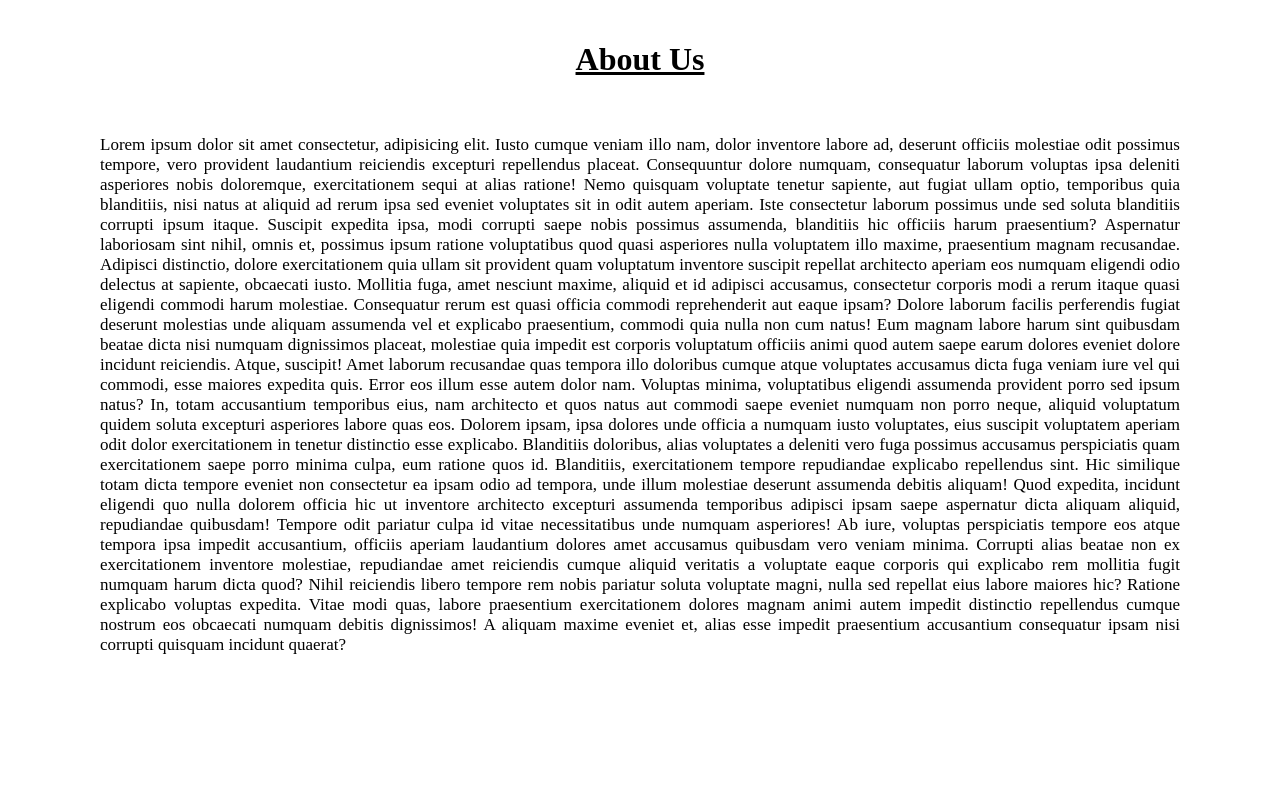
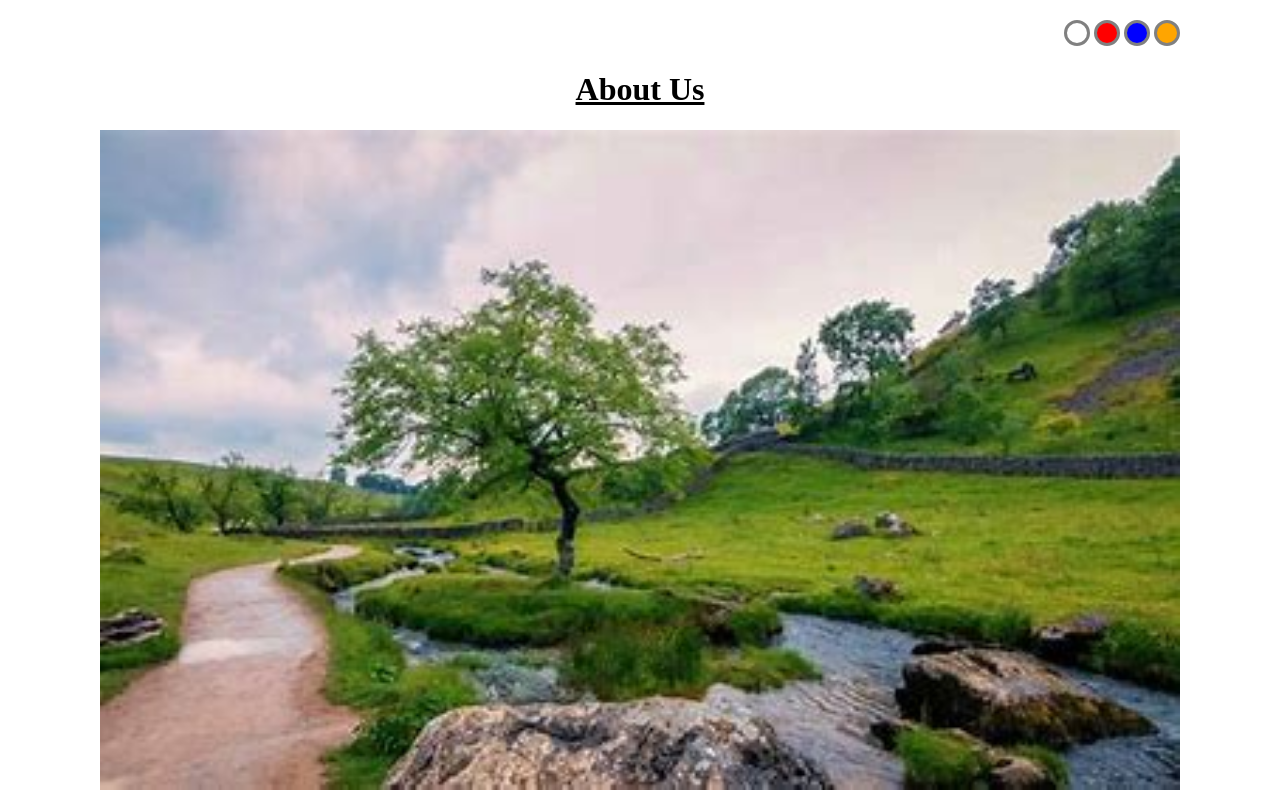
Before and after one commit to vickyraj0255/sticky-bar, a plain HTML site: page background changer/index.html in a window 1280 px wide. Shown: the top 800 px of the page. Drawn offline with Linux system fonts and the light colour scheme.

Commit message:
add color

```diff
--- a/background changer/index.html
+++ b/background changer/index.html
@@ -25,11 +25,42 @@
             font-size: 17px;
             text-align: justify;
         }
+        .btn{
+            width: 20px;
+            height: 20px;
+            display: inline-block;
+            border: solid gray 3px;
+            border-radius: 50%;
+            cursor: pointer;
+        }
+        #white{
+
+            background-color: white;
+        }
+        #red{
+            background-color: red;
+        }
+        #blue{
+            background-color: blue;
+
+        }
+        #orange{
+
+            background-color: orange;
+        }
+        #color-switcher{
+            text-align: right;
+        }
     </style>
 
 </head>
 <body>
-
+    <div id="color-switcher">
+        <span class="btn" id="white"></span>
+        <span class="btn" id="red"></span>
+        <span class="btn" id="blue"></span>
+        <span class="btn" id="orange"></span>
+    </div>
     <h1> About Us</h1>
     <img src="1.jpg" alt="">
     <p>
```
Also changed, not shown: background changer/1.jpg (added).
